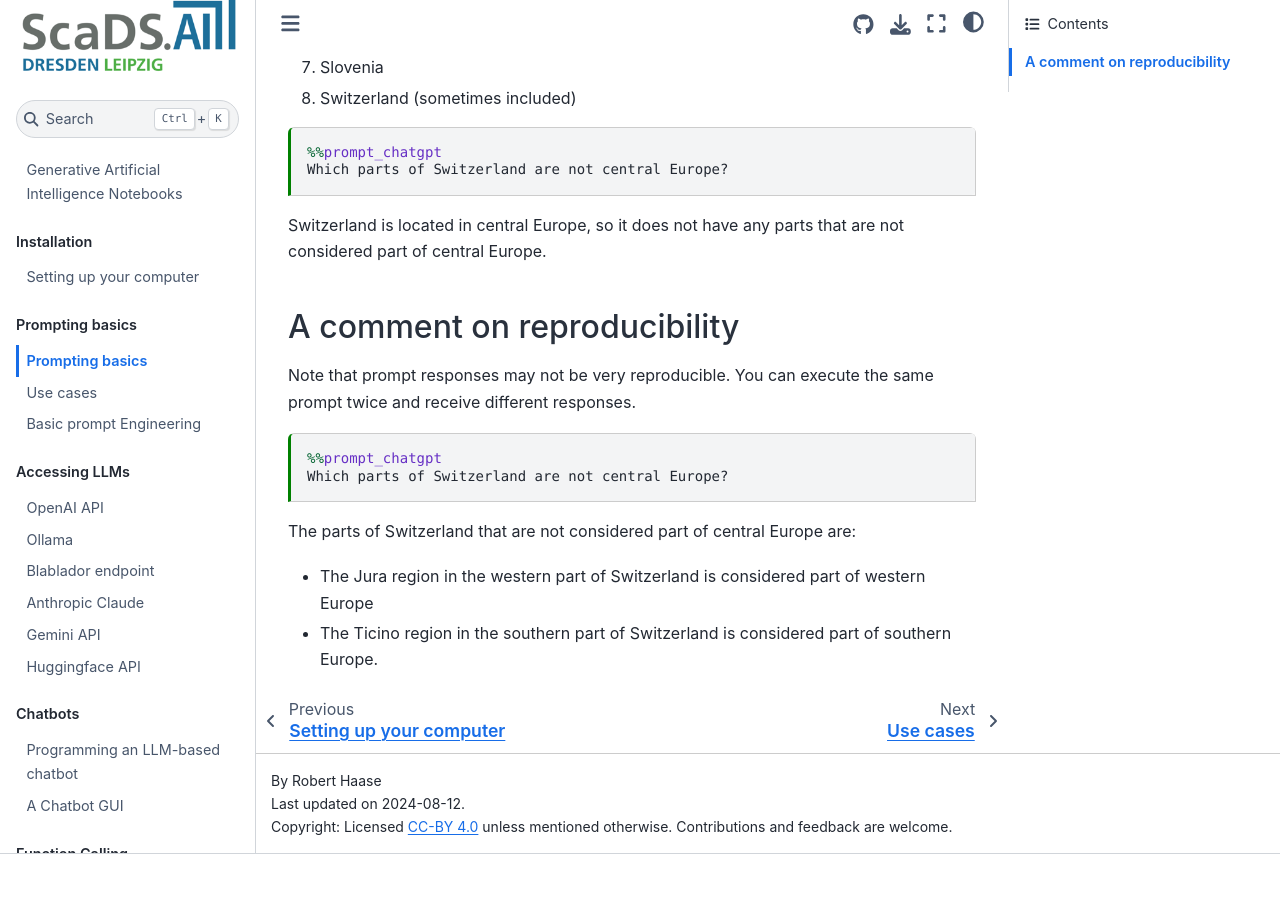
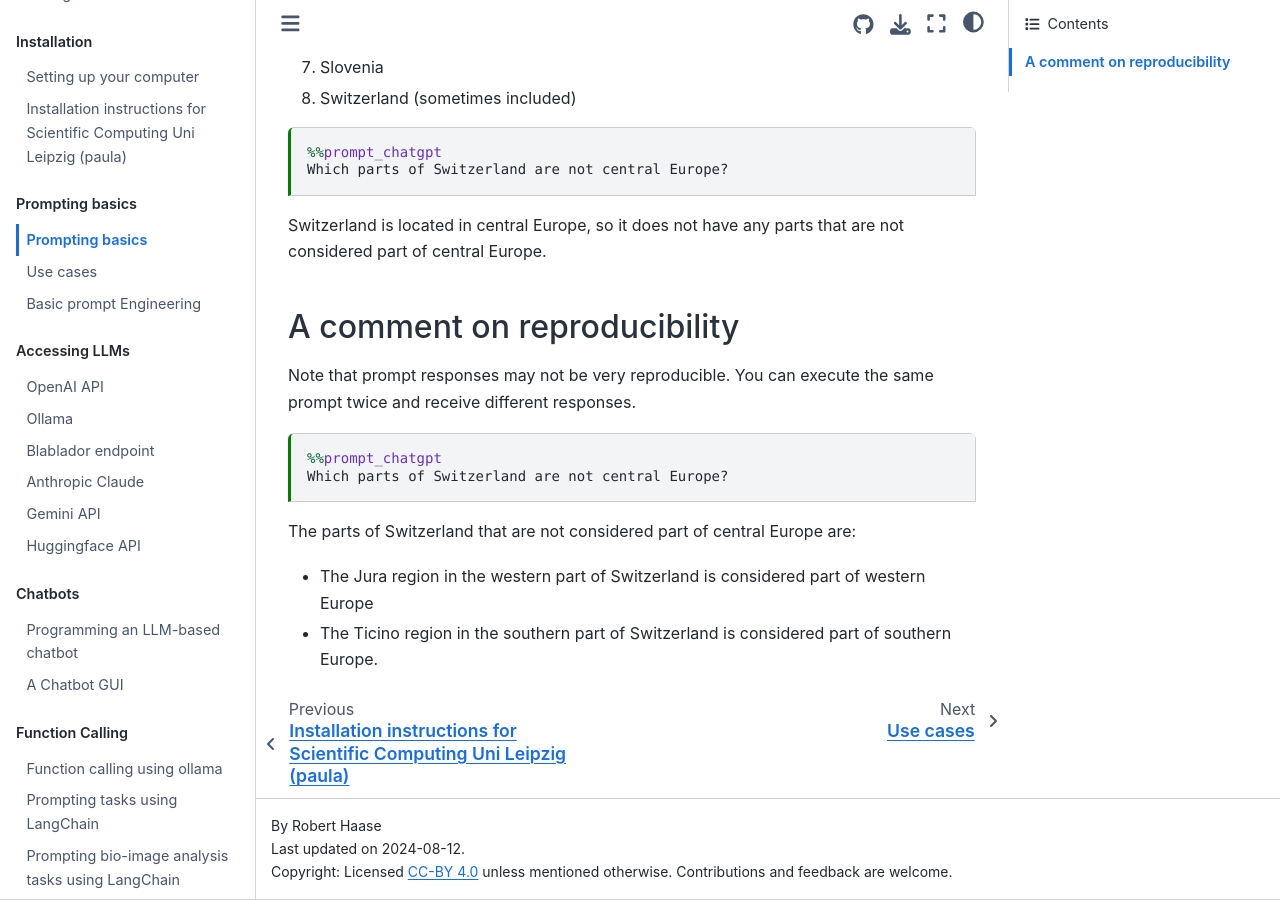
Before and after one commit to ScaDS/generative-ai-notebooks, a Jupyter Book: the page built from docs/10_prompting_basics/01_prompting.ipynb, in a window 1280 px wide and 900 px high, scrolled down 629 px. Built offline with Jupyter Book 1.0.4 settings and Sphinx 7.4.7 and the Sphinx Book theme 1.1.4, drawn with Linux system fonts in a browser that asks for light colours; pages that are not in the unit, such as notebooks, are missing from menus; before the commit the page ends 1483 px from its top, so only the background shows below that; some of the changed lines change nothing that is shown.

Commit message:
added installation instructions for paula/SC/ULEI

````diff
--- /dev/null
+++ b/docs/00_setup/install_paula.md
@@ -0,0 +1,52 @@
+# Installation instructions for Scientific Computing Uni Leipzig (paula)
+
+Request a [Scientific Computing Account at ULei](https://www.urz.uni-leipzig.de/servicedesk-und-hilfe/hilfe-zu-unseren-services/forschung/hilfe-webbasiertes-data-science-und-machine-learning-mit-jupyter).
+
+Login to VPN and [Jupyter Hub](https://lab.sc.uni-leipzig.de/), select the configuration paula/A30:
+
+![](config-paula.png)
+
+Open a terminal and install [ana]conda
+```
+module load Anaconda3
+```
+
+```
+conda init bash
+```
+
+At this point, we need to reopen the terminal. Afterwards, create a conda environment with one specific python version only.
+
+```
+conda env create -f https://raw.githubusercontent.com/ScaDS/generative-ai-notebooks/main/docs/00_setup/environment-gpu.yml
+```
+
+```
+conda activate genai-gpu
+```
+
+Make this conda environment available to Jupyter hub like this:
+```
+python -m ipykernel install --user --name 'genai-gpu' --display-name "ScaDS.AI genai-gpu"
+```
+
+To make stackview work, install it outside the conda environment:
+```
+conda deactivate
+```
+
+```
+pip install stackview --user
+```
+... and reload the page (in browser)
+
+
+Just in case you want to install more packages later, reopen the terminal, activate the environment and install them:
+```
+conda activate genai-gpu
+pip install other-package
+```
+
+## Read more
+
+These instructions were derived/modified from [this page](https://www.sc.uni-leipzig.de/05_Instructions/Jupyter/#how-to-use-your-own-environments-and-kernels).
--- a/docs/_toc.yml
+++ b/docs/_toc.yml
@@ -8,6 +8,7 @@
   - caption: Installation
     chapters:
     - file: 00_setup/readme.md
+    - file: 00_setup/install_paula.md
 
   - caption: Prompting basics
     chapters:
````
Also changed, not shown: docs/00_setup/config-paula.png (added).
